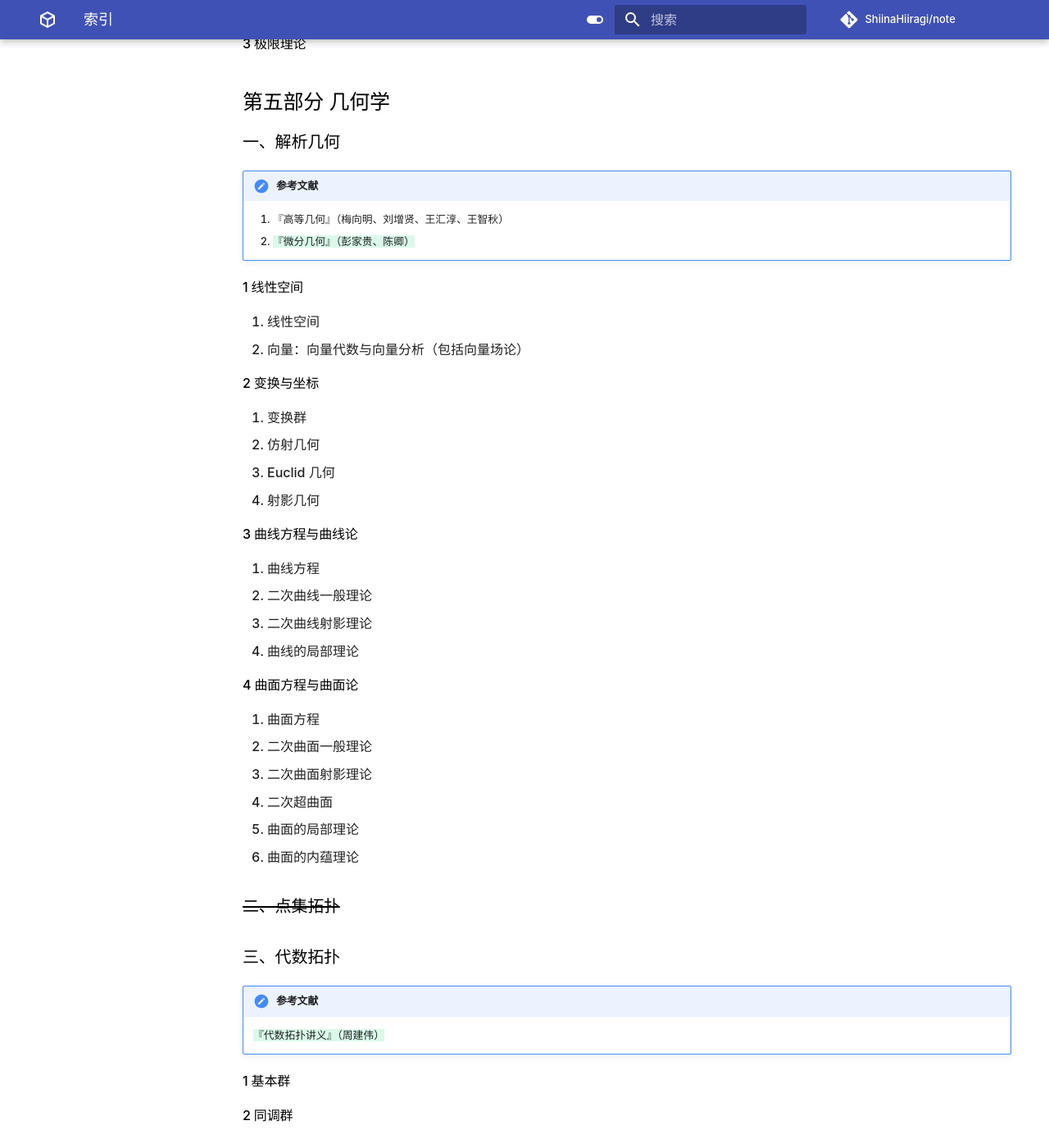
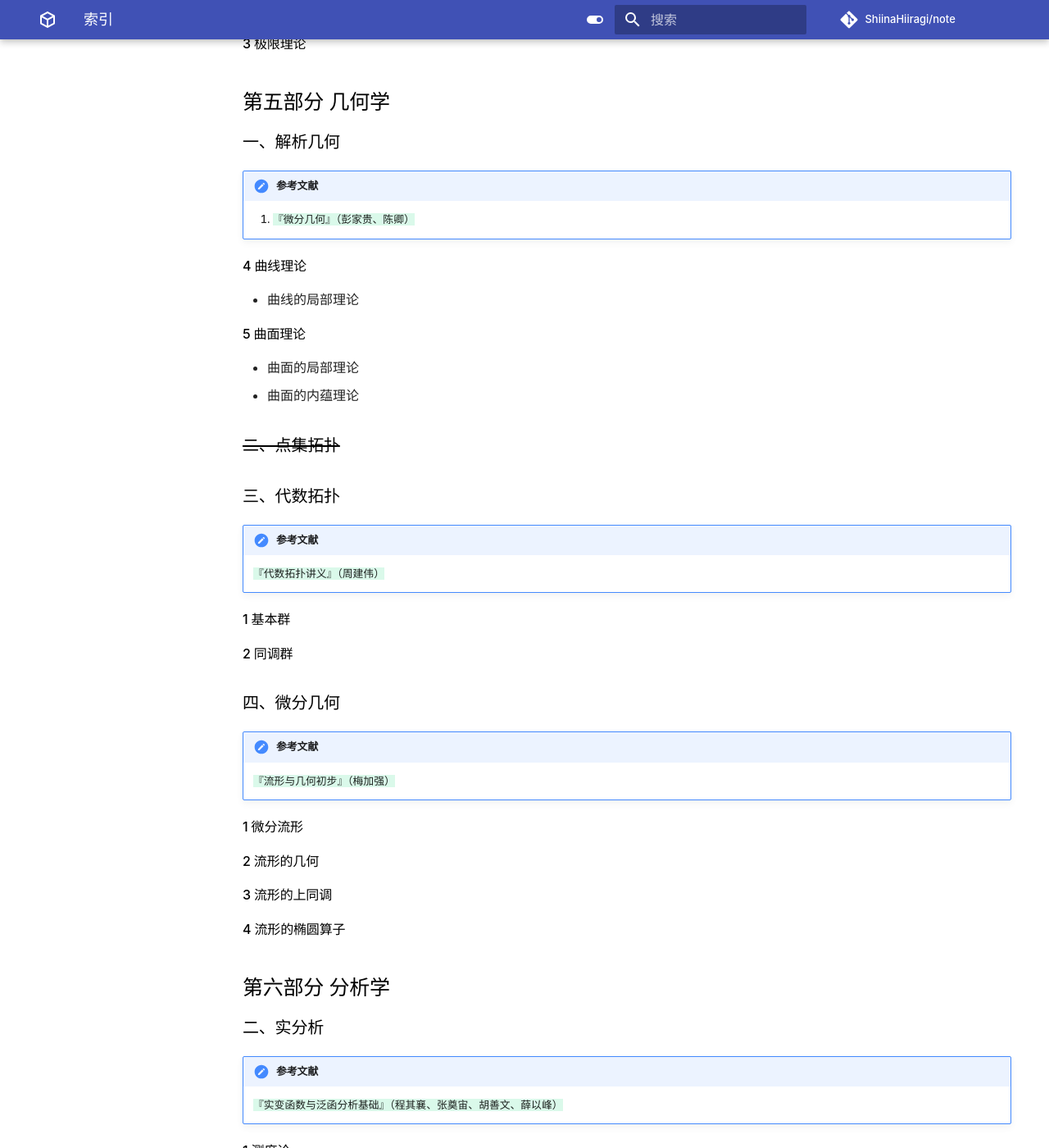
Before and after one commit to ShiinaHiiragi/note, an MkDocs documentation site: the page built from docs/intro/toc.md, in a window 1280 px wide and 1400 px high, scrolled down 5262 px. Shown: the whole window at 82% size. Built offline with MkDocs 1.6.1 and Material for MkDocs 9.7.7, drawn with Linux system fonts in a browser that asks for light colours; comment, search, counter and statistics services are not loaded.

Commit message:
change toc

```diff
--- a/docs/intro/toc.md
+++ b/docs/intro/toc.md
@@ -171,32 +171,14 @@
 ### 一、解析几何
 
 !!! note "参考文献"
-    1. 『高等几何』（梅向明、刘增贤、王汇淳、王智秋）
-    2. {++『微分几何』（彭家贵、陈卿）++}
+    1. {++『微分几何』（彭家贵、陈卿）++}
 
-#### 1 线性空间
-1. 线性空间
-2. 向量：向量代数与向量分析（包括向量场论）
+#### 4 曲线理论
+- 曲线的局部理论
 
-#### 2 变换与坐标
-1. 变换群
-2. 仿射几何
-3. Euclid 几何
-4. 射影几何
-
-#### 3 曲线方程与曲线论
-1. 曲线方程
-2. 二次曲线一般理论
-3. 二次曲线射影理论
-4. 曲线的局部理论
-
-#### 4 曲面方程与曲面论
-1. 曲面方程
-2. 二次曲面一般理论
-3. 二次曲面射影理论
-4. 二次超曲面
-5. 曲面的局部理论
-6. 曲面的内蕴理论
+#### 5 曲面理论
+- 曲面的局部理论
+- 曲面的内蕴理论
 
 ### ~~二、点集拓扑~~
 
```
Also changed, not shown: docs/intro/norm.md (+0 -1 lines).
